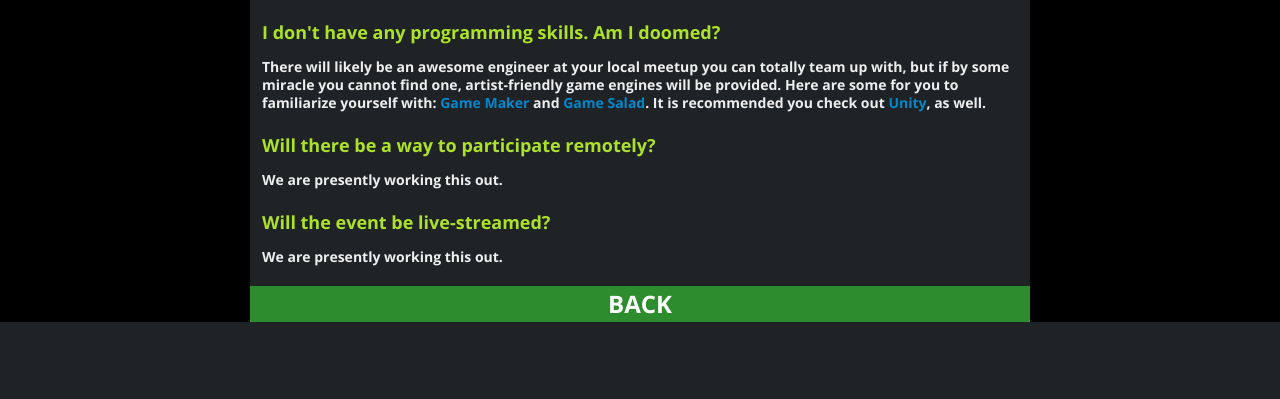
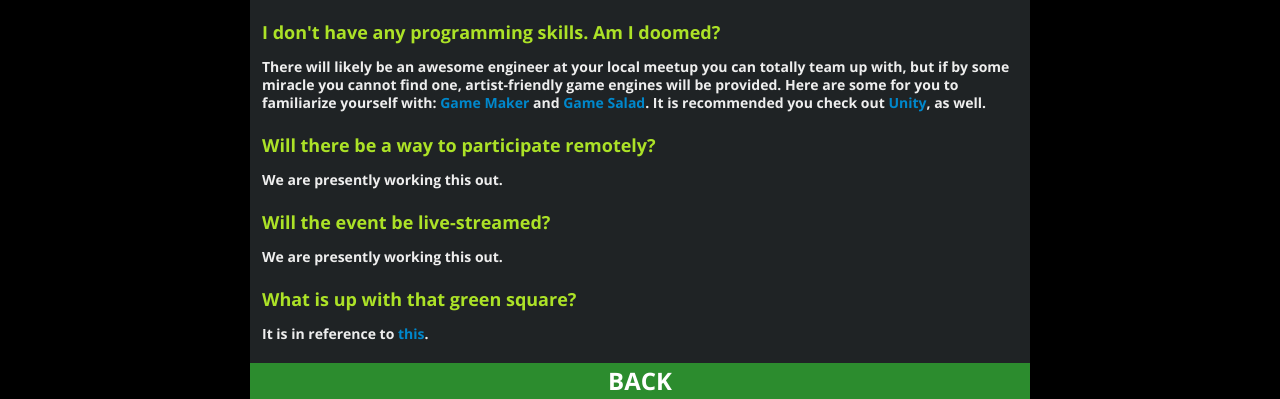
Before and after one commit to tabacco/molydeux, a PHP site: page /news.php in a window 1280 px wide. Shown: the part 1008-1407 px from the top of the page. Before the commit the page ends 1330 px from the top, so only its background shows below. Run offline with PHP 8.4, Linux system fonts and the light colour scheme.

Commit message:
Green square explanation

```diff
--- a/news.php
+++ b/news.php
@@ -179,8 +179,22 @@
         </div>
       </div>
       <div class="span10 offset1">
+        <div style="width: auto; height: auto; padding-top:12px; padding-left: 12px; padding-right: 12px; background-color:#1F2325;">
+          <h4>We are presently working this out.</h4>
+        </div>
+      </div>
+    </div>
+    <div class="row">
+      <div class="span10 offset1">
+        <div style="width: auto; height: auto; padding-top:20px; padding-left: 12px; padding-right: 12px; background-color:#1F2325;">
+          <h3 class="green">
+          What is up with that green square?
+          </h3>
+        </div>
+      </div>
+      <div class="span10 offset1">
         <div style="width: auto; height: auto; padding-top:12px; padding-bottom:20px; padding-left: 12px; padding-right: 12px; background-color:#1F2325;">
-          <h4>We are presently working this out.</h4>
+          <h4>It is in reference to <a href="https://twitter.com/#!/pmolyneux/status/179218530196135936">this</a>.</h4>
         </div>
       </div>
     </div>
```
